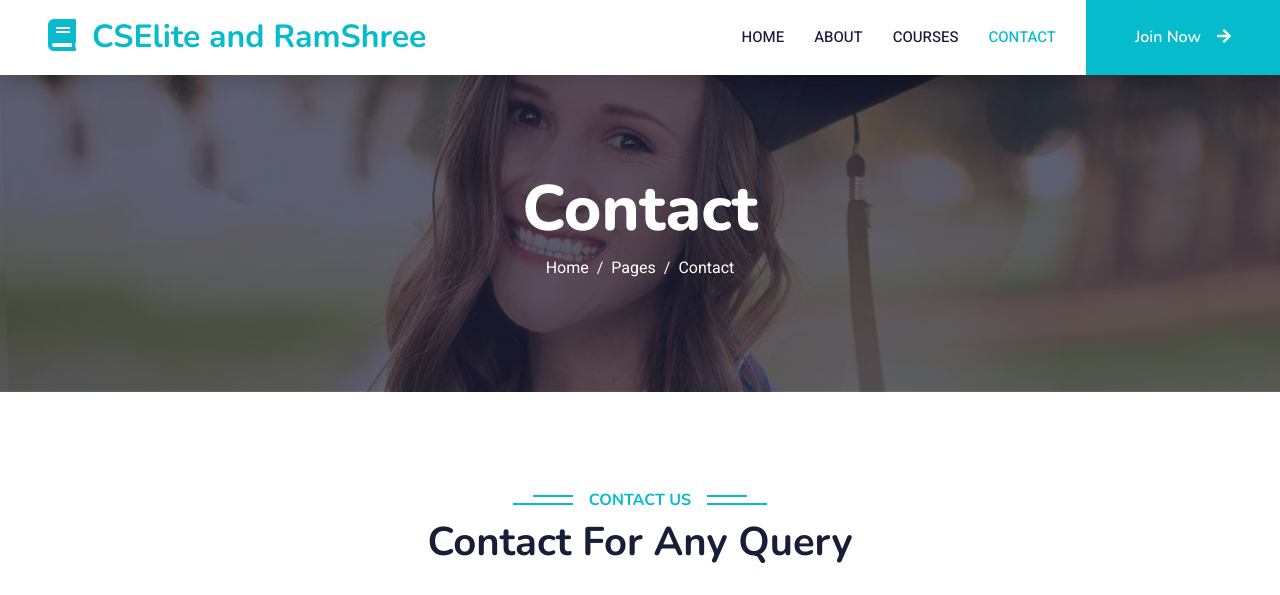
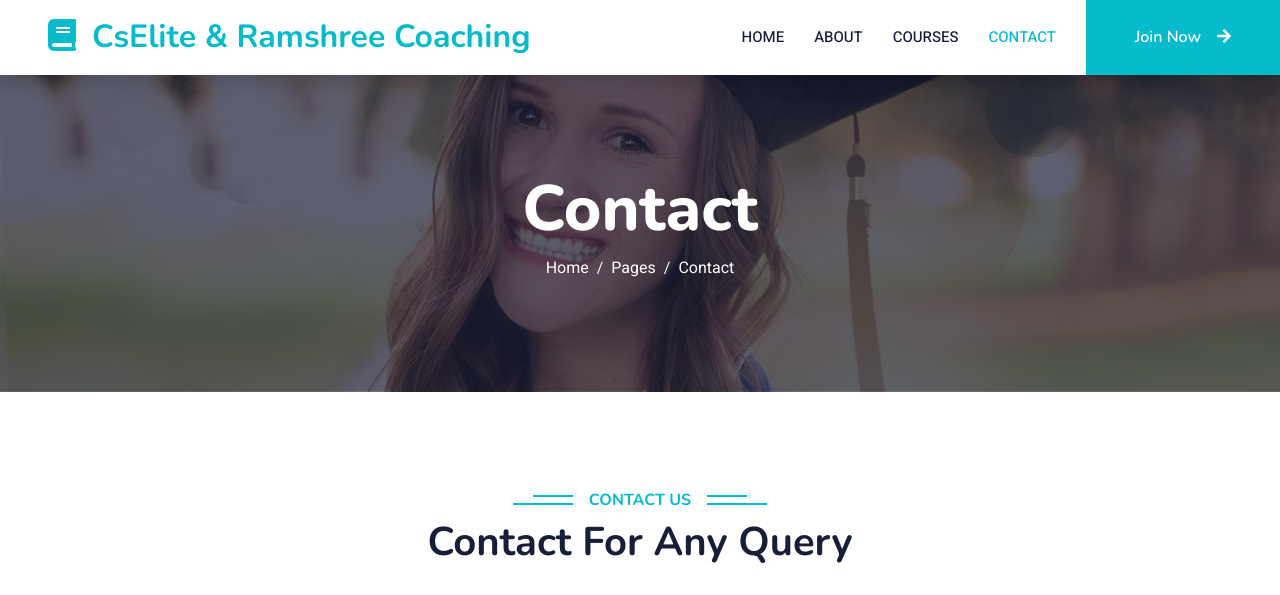
Before and after one commit to Pranav19921/cselite_ramshree, a plain HTML site: page contact.html in a window 1280 px wide. Shown: the top 595 px of the page. Drawn offline with nearby package versions, Linux system fonts and the light colour scheme.

Commit message:
coaching name changes

```diff
--- a/contact.html
+++ b/contact.html
@@ -3,7 +3,7 @@
 
 <head>
     <meta charset="utf-8">
-    <title>CSElite and RamShree</title>
+    <title>CSElite & Ramshree Coaching</title>
     <meta content="width=device-width, initial-scale=1.0" name="viewport">
     <meta content="" name="keywords">
     <meta content="" name="description">
@@ -44,7 +44,7 @@
     <!-- Navbar Start -->
     <nav class="navbar navbar-expand-lg bg-white navbar-light shadow sticky-top p-0">
         <a href="index.html" class="navbar-brand d-flex align-items-center px-4 px-lg-5">
-            <h2 class="m-0 text-primary"><i class="fa fa-book me-3"></i>CSElite and RamShree</h2>
+            <h2 class="m-0 text-primary"><i class="fa fa-book me-3"></i>CsElite & Ramshree Coaching</h2>
         </a>
         <button type="button" class="navbar-toggler me-4" data-bs-toggle="collapse" data-bs-target="#navbarCollapse">
             <span class="navbar-toggler-icon"></span>
```
Also changed, not shown: about.html (+2 -2 lines), courses.html (+2 -2 lines), index.html (+2 -2 lines).
